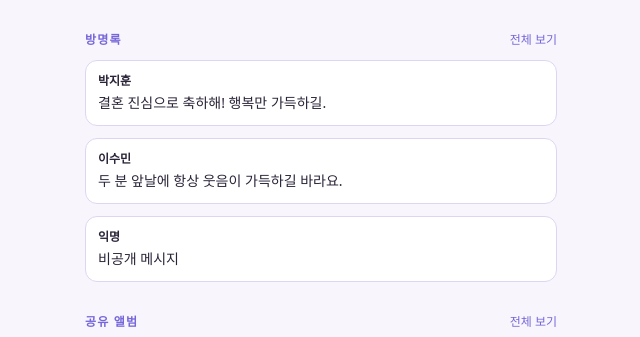
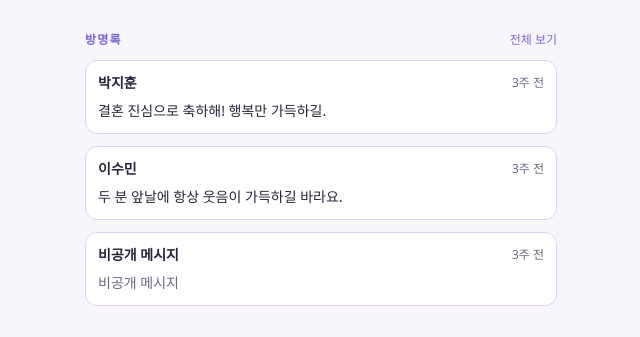
Before and after one commit to y222eeeet/celink, a Next.js app: page /events/evt-1 in a window 1280 px wide. Shown: the part 1252-1589 px from the top of the page, without its empty margins (319-959 px from the left). Built offline with nearby package versions, Linux system fonts and the light colour scheme; grey boxes are pictures that could not be loaded.

Commit message:
Show private guestbook entries to the author and event host only.
Co-authored-by: Cursor <cursoragent@cursor.com>

```diff
--- a/src/components/event/EventDetailPage.tsx
+++ b/src/components/event/EventDetailPage.tsx
@@ -16,6 +16,8 @@ import {
 import { formatDDay, formatEventDate } from "@/lib/utils/date";
 import { ScheduleList } from "@/components/ui/ScheduleList";
 import { SectionHeader } from "@/components/ui/SectionHeader";
+import { GuestbookEntryCard } from "@/components/event/GuestbookEntryCard";
+import { MOCK_USER } from "@/lib/mock/events";
 
 export function EventDetailPage({ eventId }: { eventId: string }) {
   const detail = useEventDetail(eventId);
@@ -145,12 +147,13 @@ export function EventDetailPage({ eventId }: { eventId: string }) {
               </Link>
             </div>
             {resolved.guestbook.slice(0, 3).map((entry) => (
-              <div key={entry.id} className="rounded-xl border border-blush bg-surface p-3">
-                <p className="text-xs font-semibold text-ink">{entry.authorName}</p>
-                <p className="mt-1 text-sm text-ink">
-                  {entry.isPrivate ? "비공개 메시지" : entry.content}
-                </p>
-              </div>
+              <GuestbookEntryCard
+                key={entry.id}
+                entry={entry}
+                viewerName={MOCK_USER.name}
+                isOwner={owned}
+                compact
+              />
             ))}
           </section>
         ) : null}
--- a/src/components/event/EventGuestbookPage.tsx
+++ b/src/components/event/EventGuestbookPage.tsx
@@ -4,13 +4,13 @@ import { useState } from "react";
 import { EventSubpageHeader } from "@/components/ui/EventSubpageHeader";
 import { PrimaryButton } from "@/components/ui/PrimaryButton";
 import { BackLink } from "@/components/ui/BackLink";
+import { GuestbookEntryCard } from "@/components/event/GuestbookEntryCard";
 import { MOCK_USER } from "@/lib/mock/events";
 import {
   useCreatedEvents,
   useEventDetail,
   useInteractionStore,
 } from "@/lib/stores/app-store";
-import { formatRelative } from "@/lib/utils/date";
 
 export function EventGuestbookPage({ eventId }: { eventId: string }) {
   const detail = useEventDetail(eventId);
@@ -51,15 +51,12 @@ export function EventGuestbookPage({ eventId }: { eventId: string }) {
           <p className="text-sm text-ink-muted">아직 메시지가 없어요</p>
         ) : (
           entries.map((entry) => (
-            <div key={entry.id} className="rounded-xl border border-blush bg-surface p-4">
-              <div className="flex items-center justify-between">
-                <p className="text-sm font-semibold text-ink">{entry.authorName}</p>
-                <p className="text-xs text-ink-muted">{formatRelative(entry.createdAt)}</p>
-              </div>
-              <p className="mt-2 text-sm text-ink">
-                {entry.isPrivate ? "비공개 메시지" : entry.content}
-              </p>
-            </div>
+            <GuestbookEntryCard
+              key={entry.id}
+              entry={entry}
+              viewerName={MOCK_USER.name}
+              isOwner={owned}
+            />
           ))
         )}
       </div>
@@ -84,7 +81,7 @@ export function EventGuestbookPage({ eventId }: { eventId: string }) {
             checked={isPrivate}
             onChange={(e) => setIsPrivate(e.target.checked)}
           />
-          비공개로 남기기
+          비공개로 남기기 (주최자와 본인만 보기)
         </label>
         <PrimaryButton
           title="등록하기"
--- /dev/null
+++ b/src/components/event/GuestbookEntryCard.tsx
@@ -0,0 +1,55 @@
+import { formatRelative } from "@/lib/utils/date";
+import {
+  canViewGuestbookEntry,
+  guestbookAuthorLabel,
+  guestbookEntryContent,
+} from "@/lib/utils/guestbook";
+import type { GuestbookEntry } from "@/lib/types";
+
+export function GuestbookEntryCard({
+  entry,
+  viewerName,
+  isOwner,
+  compact,
+}: {
+  entry: GuestbookEntry;
+  viewerName: string;
+  isOwner: boolean;
+  compact?: boolean;
+}) {
+  const canView = canViewGuestbookEntry(entry, viewerName, isOwner);
+  const content = guestbookEntryContent(entry, viewerName, isOwner);
+  const author = guestbookAuthorLabel(entry, viewerName, isOwner);
+
+  return (
+    <div
+      className={`rounded-xl border border-blush bg-surface ${
+        compact ? "p-3" : "p-4"
+      }`}
+    >
+      <div className="flex items-center justify-between gap-2">
+        <div className="flex min-w-0 items-center gap-1.5">
+          <p className="truncate text-sm font-semibold text-ink">{author}</p>
+          {entry.isPrivate && canView ? (
+            <span
+              className="shrink-0 text-[10px] text-ink-muted"
+              aria-label="비공개 메시지"
+            >
+              🔒
+            </span>
+          ) : null}
+        </div>
+        <p className="shrink-0 text-xs text-ink-muted">
+          {formatRelative(entry.createdAt)}
+        </p>
+      </div>
+      <p
+        className={`mt-2 text-sm ${
+          canView ? "text-ink" : "text-ink-muted"
+        }`}
+      >
+        {content}
+      </p>
+    </div>
+  );
+}
--- /dev/null
+++ b/src/lib/utils/guestbook.ts
@@ -0,0 +1,33 @@
+import type { GuestbookEntry } from "@/lib/types";
+
+export function canViewGuestbookEntry(
+  entry: GuestbookEntry,
+  viewerName: string,
+  isOwner: boolean
+): boolean {
+  if (!entry.isPrivate) return true;
+  if (isOwner) return true;
+  return entry.authorName.trim() === viewerName.trim();
+}
+
+export function guestbookEntryContent(
+  entry: GuestbookEntry,
+  viewerName: string,
+  isOwner: boolean
+): string {
+  if (canViewGuestbookEntry(entry, viewerName, isOwner)) {
+    return entry.content;
+  }
+  return "비공개 메시지";
+}
+
+export function guestbookAuthorLabel(
+  entry: GuestbookEntry,
+  viewerName: string,
+  isOwner: boolean
+): string {
+  if (!entry.isPrivate || canViewGuestbookEntry(entry, viewerName, isOwner)) {
+    return entry.authorName;
+  }
+  return "비공개 메시지";
+}
```
